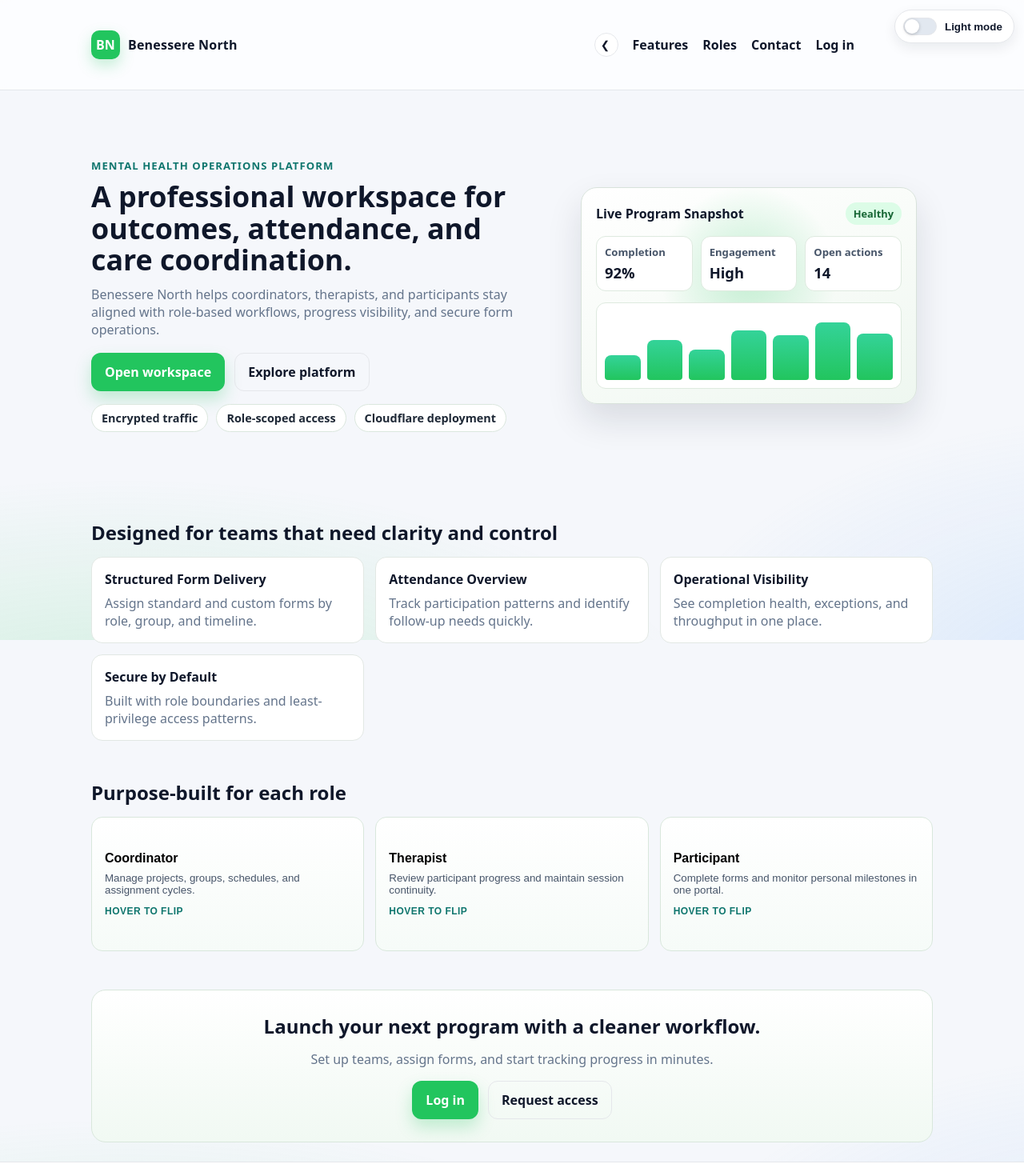
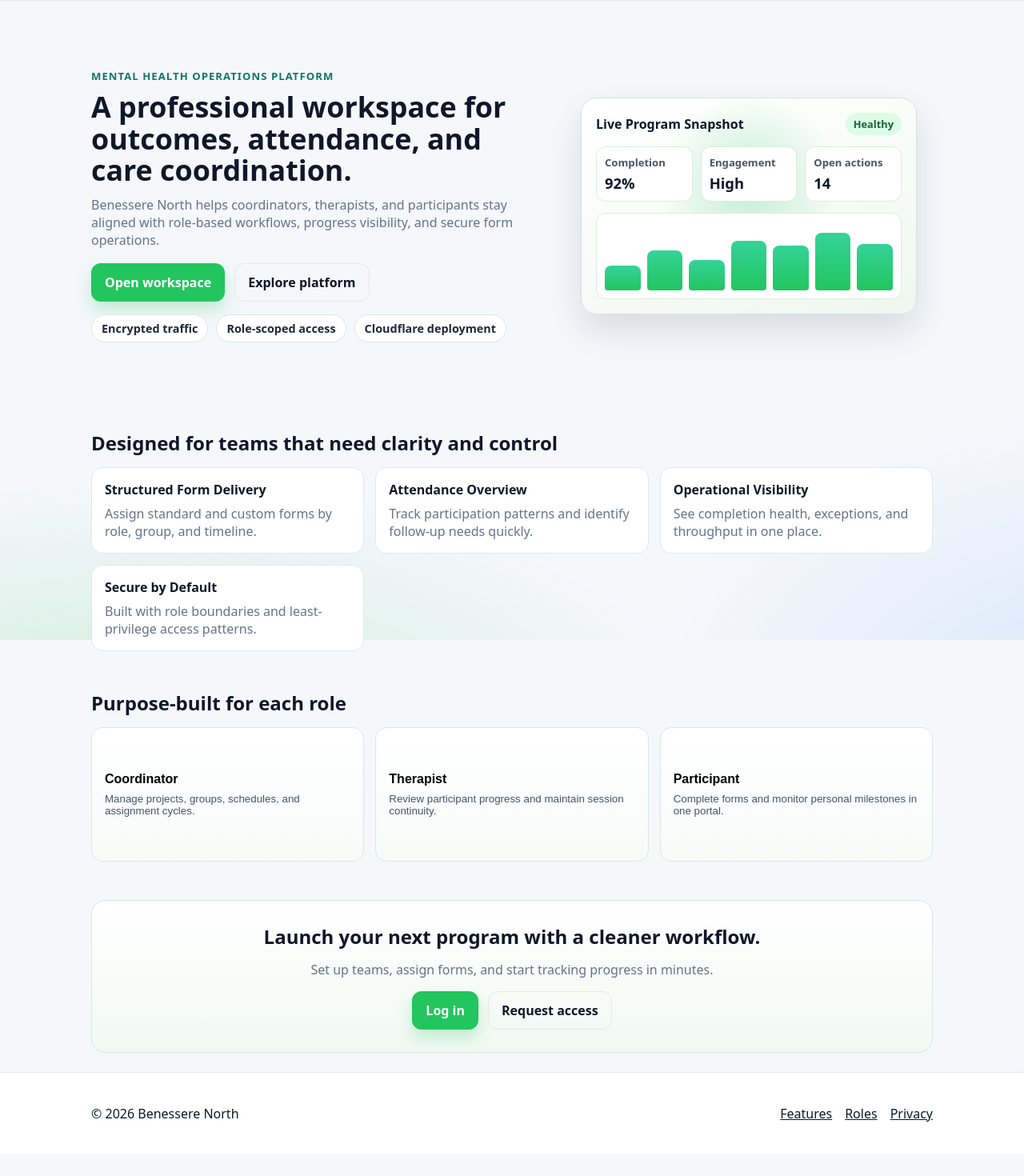
Before and after one commit to jpache22/benessere-north-mental-health-tracker, a SvelteKit app in the folder frontend/: page /landing in a window 1280 px wide. Shown: the top 1470 px of the page at 80% size. After the commit the page ends 1443 px from the top, so only its background shows below. Built offline with nearby package versions, Linux system fonts and the light colour scheme.

Commit message:
Refine header collapse behavior and landing reveal animations

```diff
--- a/frontend/src/app.css
+++ b/frontend/src/app.css
@@ -62,7 +62,6 @@
 .brand-text{font-weight:800;letter-spacing:.2px}
 .menu-btn{margin-left:auto;display:none;border:0;background:transparent;font-size:22px;cursor:pointer}
 .nav-list{display:flex;align-items:center;gap:14px;list-style:none;margin-left:0;padding:0}
-.nav-list.collapsed{display:none !important}
 .nav-list li{display:flex;align-items:center}
 .nav-list a{color:var(--nav-link)}
 .nav-list button{color:var(--nav-link)}
--- a/frontend/src/routes/+layout.svelte
+++ b/frontend/src/routes/+layout.svelte
@@ -7,7 +7,7 @@
   import { clearAuthSession, getAuthSession, getRoleHomePath } from "$lib/auth";
 
   let open = false;
-  let navCollapsed = false;
+  let headerCollapsed = false;
   let darkMode = false;
   let isAuthenticated = false;
   let dashboardPath = "/landing";
@@ -45,10 +45,10 @@
     applyTheme(!darkMode);
   }
 
-  function toggleNavCollapsed() {
-    navCollapsed = !navCollapsed;
+  function toggleHeaderCollapsed() {
+    headerCollapsed = !headerCollapsed;
     if (typeof localStorage !== "undefined") {
-      localStorage.setItem("navCollapsed", navCollapsed ? "1" : "0");
+      localStorage.setItem("headerCollapsed", headerCollapsed ? "1" : "0");
     }
   }
 
@@ -62,7 +62,7 @@
       applyTheme(false);
     }
 
-    navCollapsed = localStorage.getItem("navCollapsed") === "1";
+    headerCollapsed = localStorage.getItem("headerCollapsed") === "1";
   });
 
   function syncAuth() {
@@ -101,20 +101,19 @@
 
 <!-- 📌 FULL-PAGE FLEX WRAPPER -->
 <div class="layout-wrapper">
-  <header class="site-header">
+  <header class="site-header {headerCollapsed ? 'collapsed' : ''}">
     <nav class="nav container" aria-label="Primary">
       <a class="brand" href="/landing">
         <span class="logo">BN</span>
         <span class="brand-text">Benessere North</span>
       </a>
       <button
-        class="nav-collapse-btn {navCollapsed ? 'collapsed' : ''}"
-        on:click={toggleNavCollapsed}
-        aria-label={navCollapsed ? "Expand navigation links" : "Collapse navigation links"}
-        aria-pressed={navCollapsed}
-        title={navCollapsed ? "Expand navigation" : "Collapse navigation"}
+        class="header-collapse-btn"
+        on:click={toggleHeaderCollapsed}
+        aria-label="Collapse global header"
+        title="Collapse global header"
       >
-        <span aria-hidden="true">&#10094;</span>
+        <span aria-hidden="true">&#9650;</span>
       </button>
 
       <button
@@ -127,7 +126,7 @@
         ☰
       </button>
 
-      <ul id="navList" class="nav-list {open ? 'show' : ''} {navCollapsed ? 'collapsed' : ''}">
+      <ul id="navList" class="nav-list {open ? 'show' : ''}">
         <li><a class="nav-item" href="/landing#features">Features</a></li>
         <li><a class="nav-item" href="/landing#roles">Roles</a></li>
         <li><a class="nav-item" href="/landing#contact">Contact</a></li>
@@ -154,6 +153,16 @@
       <span class="theme-fab-label">{darkMode ? "Dark mode" : "Light mode"}</span>
     </button>
   </header>
+  {#if headerCollapsed}
+    <button
+      class="header-reopen-btn"
+      on:click={toggleHeaderCollapsed}
+      aria-label="Reopen global header"
+      title="Reopen global header"
+    >
+      <span aria-hidden="true">&#9660;</span>
+    </button>
+  {/if}
 
   <!-- FLEXED MAIN CONTENT -->
   <main class="page-body">
@@ -185,6 +194,20 @@
     min-height: 100vh;      /* full screen */
   }
 
+  .site-header {
+    transition: transform .25s ease, opacity .2s ease, max-height .25s ease, border-color .25s ease;
+    max-height: 92px;
+    overflow: hidden;
+  }
+
+  .site-header.collapsed {
+    transform: translateY(-100%);
+    opacity: 0;
+    max-height: 0;
+    border-bottom-color: transparent;
+    pointer-events: none;
+  }
+
   .page-body {
     flex: 1;                /* push footer to bottom */
     display: block;
@@ -194,8 +217,8 @@
     padding-right: 120px;
   }
 
-  .nav-collapse-btn {
-    margin-left: auto;
+  .header-collapse-btn {
+    margin-left: 12px;
     width: 30px;
     height: 30px;
     border: 1px solid var(--border);
@@ -209,19 +232,38 @@
     transition: transform .2s, border-color .2s, color .2s;
   }
 
-  .nav-collapse-btn:hover {
+  .header-collapse-btn:hover {
     border-color: color-mix(in srgb, var(--brand) 55%, var(--border));
     color: var(--brand);
   }
 
-  .nav-collapse-btn span {
+  .header-collapse-btn span {
     font-size: 0.85rem;
-    transform: translateX(-1px);
-    transition: transform .2s;
+    transform: translateY(-1px);
   }
 
-  .nav-collapse-btn.collapsed span {
-    transform: rotate(180deg) translateX(1px);
+  .header-reopen-btn {
+    position: fixed;
+    top: 8px;
+    left: 50%;
+    transform: translateX(-50%);
+    width: 34px;
+    height: 24px;
+    border: 1px solid var(--border);
+    border-radius: 999px;
+    background: var(--card);
+    color: var(--nav-link);
+    z-index: 45;
+    display: inline-flex;
+    align-items: center;
+    justify-content: center;
+    cursor: pointer;
+    box-shadow: 0 6px 14px rgba(15, 23, 42, 0.18);
+  }
+
+  .header-reopen-btn:hover {
+    border-color: color-mix(in srgb, var(--brand) 55%, var(--border));
+    color: var(--brand);
   }
 
   .theme-fab {
@@ -285,7 +327,8 @@
   }
 
   @media (max-width: 960px) {
-    .nav-collapse-btn {
+    .header-collapse-btn,
+    .header-reopen-btn {
       display: none;
     }
 
--- a/frontend/src/routes/landing/+page.svelte
+++ b/frontend/src/routes/landing/+page.svelte
@@ -8,6 +8,7 @@
   let glowY = 40;
   let isAuthenticated = false;
   let dashboardPath = "/landing";
+  let reveal = false;
   const roleCards = [
     {
       role: "Coordinator",
@@ -48,12 +49,15 @@
     const session = getAuthSession();
     isAuthenticated = session.authenticated;
     dashboardPath = getRoleHomePath(session.role);
+    requestAnimationFrame(() => {
+      reveal = true;
+    });
   });
 </script>
 
-<main>
-  <section class="hero container">
-    <div class="hero-copy">
+<main class="landing-shell {reveal ? 'is-visible' : ''}">
+  <section class="hero container reveal delay-1">
+    <div class="hero-copy reveal delay-2">
       <p class="eyebrow">Mental health operations platform</p>
       <h1>A professional workspace for outcomes, attendance, and care coordination.</h1>
       <p class="sub">
@@ -73,7 +77,7 @@
       </ul>
     </div>
 
-    <div class="hero-art">
+    <div class="hero-art reveal delay-3">
       <div
         class="interactive-panel"
         on:mousemove={handleCardMove}
@@ -111,7 +115,7 @@
     </div>
   </section>
 
-  <section id="features" class="features container">
+  <section id="features" class="features container reveal delay-2">
     <h2>Designed for teams that need clarity and control</h2>
     <div class="feature-grid">
       <article class="feature-card">
@@ -133,7 +137,7 @@
     </div>
   </section>
 
-  <section id="roles" class="roles container">
+  <section id="roles" class="roles container reveal delay-3">
     <h2>Purpose-built for each role</h2>
     <div class="role-grid">
       {#each roleCards as role}
@@ -142,7 +146,6 @@
             <div class="role-face role-front">
               <h3>{role.role}</h3>
               <p>{role.summary}</p>
-              <span class="role-hint">Hover to flip</span>
             </div>
             <div class="role-face role-back">
               <h3>{role.role} Insight</h3>
@@ -154,7 +157,7 @@
     </div>
   </section>
 
-  <section id="contact" class="cta container">
+  <section id="contact" class="cta container reveal delay-4">
     <div class="cta-card">
       <h2>Launch your next program with a cleaner workflow.</h2>
       <p>Set up teams, assign forms, and start tracking progress in minutes.</p>
@@ -172,6 +175,30 @@
 </main>
 
 <style>
+  .landing-shell .reveal {
+    opacity: 0;
+    transform: translateY(16px);
+    transition: opacity 700ms ease, transform 700ms ease;
+  }
+
+  .landing-shell.is-visible .reveal {
+    opacity: 1;
+    transform: none;
+  }
+
+  .landing-shell .delay-1 { transition-delay: 60ms; }
+  .landing-shell .delay-2 { transition-delay: 140ms; }
+  .landing-shell .delay-3 { transition-delay: 220ms; }
+  .landing-shell .delay-4 { transition-delay: 300ms; }
+
+  @media (prefers-reduced-motion: reduce) {
+    .landing-shell .reveal {
+      opacity: 1;
+      transform: none;
+      transition: none;
+    }
+  }
+
   .hero {
     display: grid;
     grid-template-columns: 1.1fr 0.9fr;
@@ -423,19 +450,6 @@
     color: #e2e8f0;
   }
 
-  :global(:root[data-theme='dark']) .role-hint {
-    color: #86efac;
-  }
-
-  .role-hint {
-    margin-top: 4px;
-    font-size: 0.75rem;
-    font-weight: 700;
-    letter-spacing: 0.04em;
-    text-transform: uppercase;
-    color: #0f766e;
-  }
-
   .cta-card {
     background: linear-gradient(180deg, #ffffff 0%, #f1f9f3 100%);
     border: 1px solid #d9e7dc;
```
